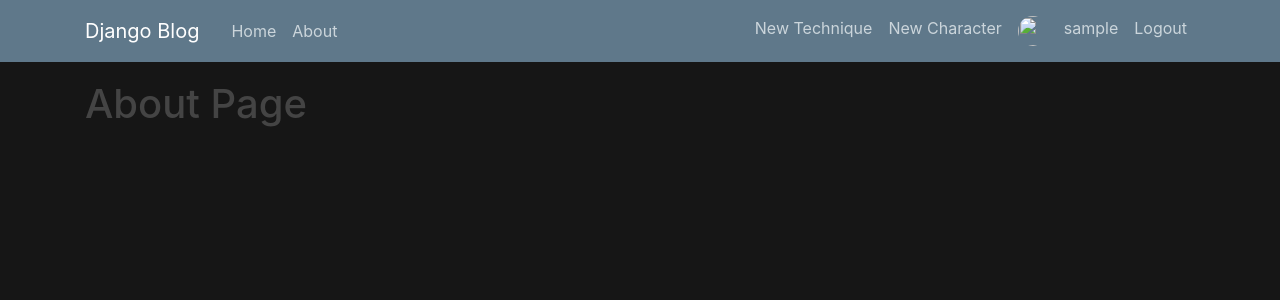
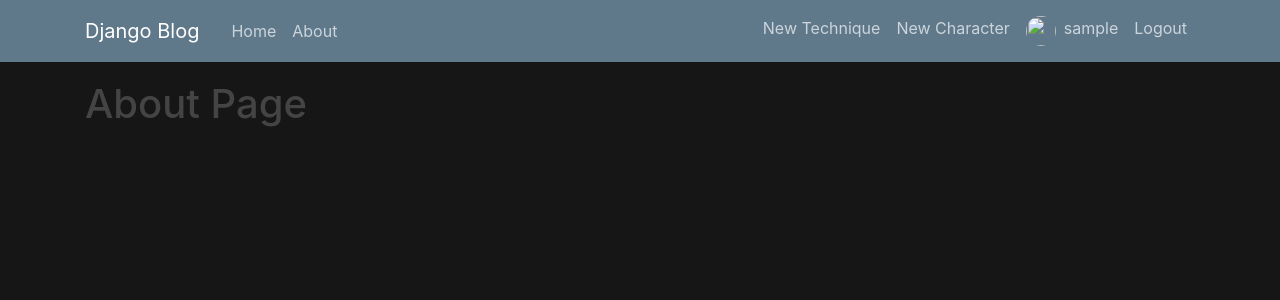
Before and after one commit to MylesACD/Myles-RPG, a Django app: page /unlimited/about/ in a window 1280 px wide. Shown: the top 300 px of the page. Run offline with Django 4.2, Linux system fonts and the light colour scheme; the visitor is signed in with stand-in values (Sample User, id 1); some libraries are stand-ins or nearby versions.

Commit message:
pfp padding

```diff
--- a/app/unlimited/templates/unlimited/base.html
+++ b/app/unlimited/templates/unlimited/base.html
@@ -34,7 +34,7 @@
                     <a class="nav-item nav-link" href="{% url "technique-create" %}">New Technique</a>
                     <a class="nav-item nav-link" href="{% url "character-create" %}">New Character</a>
                     {% if user.is_authenticated%}
-                      <a class="nav-item nav-link" href="{% url "profile" %}"><img class="rounded-circle article-img" src="{{user.profile.pfp.url}}" style="width:30px;height:30px;display:block;margin:0px;padding-right:2px;"></a>
+                      <a class="nav-item nav-link" href="{% url "profile" %}" style="padding-right:0px;"><img class="rounded-circle article-img" src="{{user.profile.pfp.url}}" style="width:30px;height:30px;display:block;margin:0px;"></a>
                       <a class="nav-item nav-link" href="{% url "profile" %}">{{user.username}}</a>
                       <a class="nav-item nav-link" href="{% url "logout" %}">Logout</a>
                     {% else %}
```
